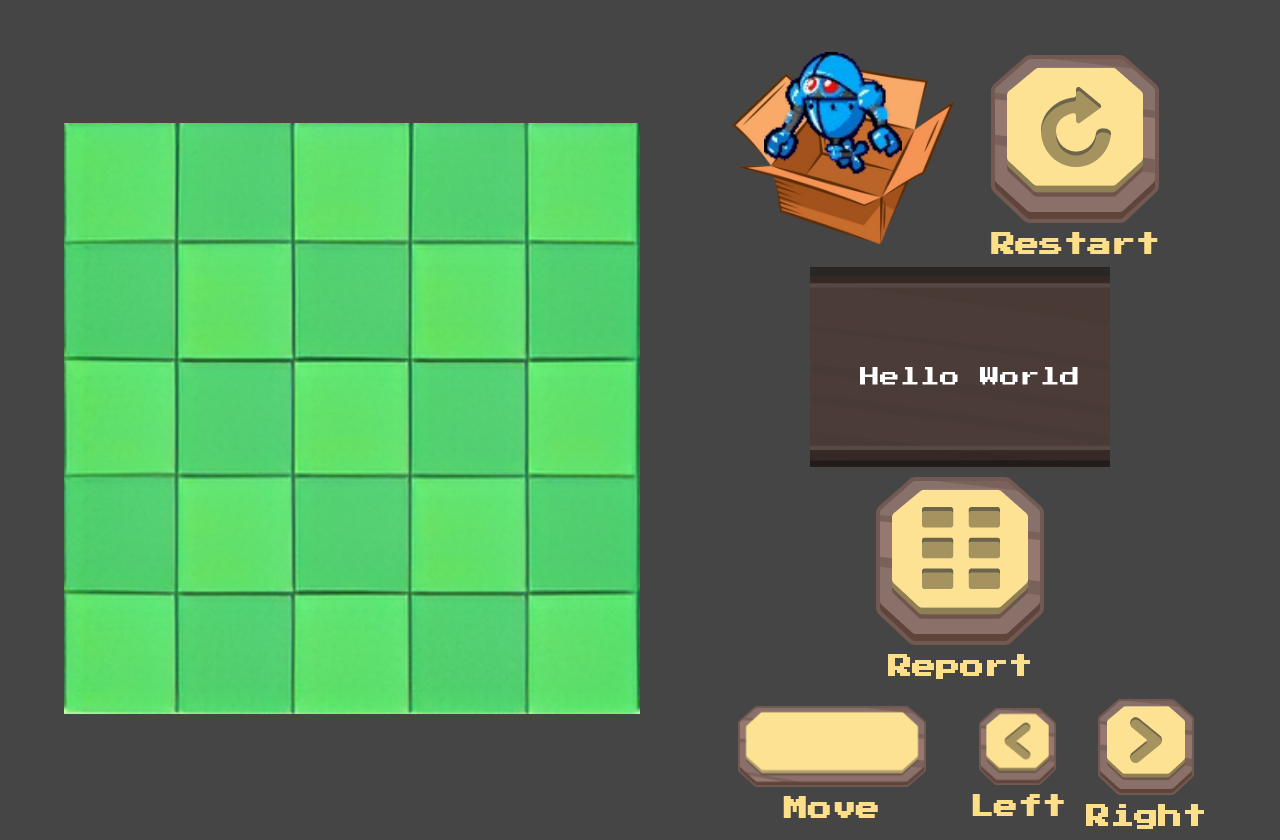
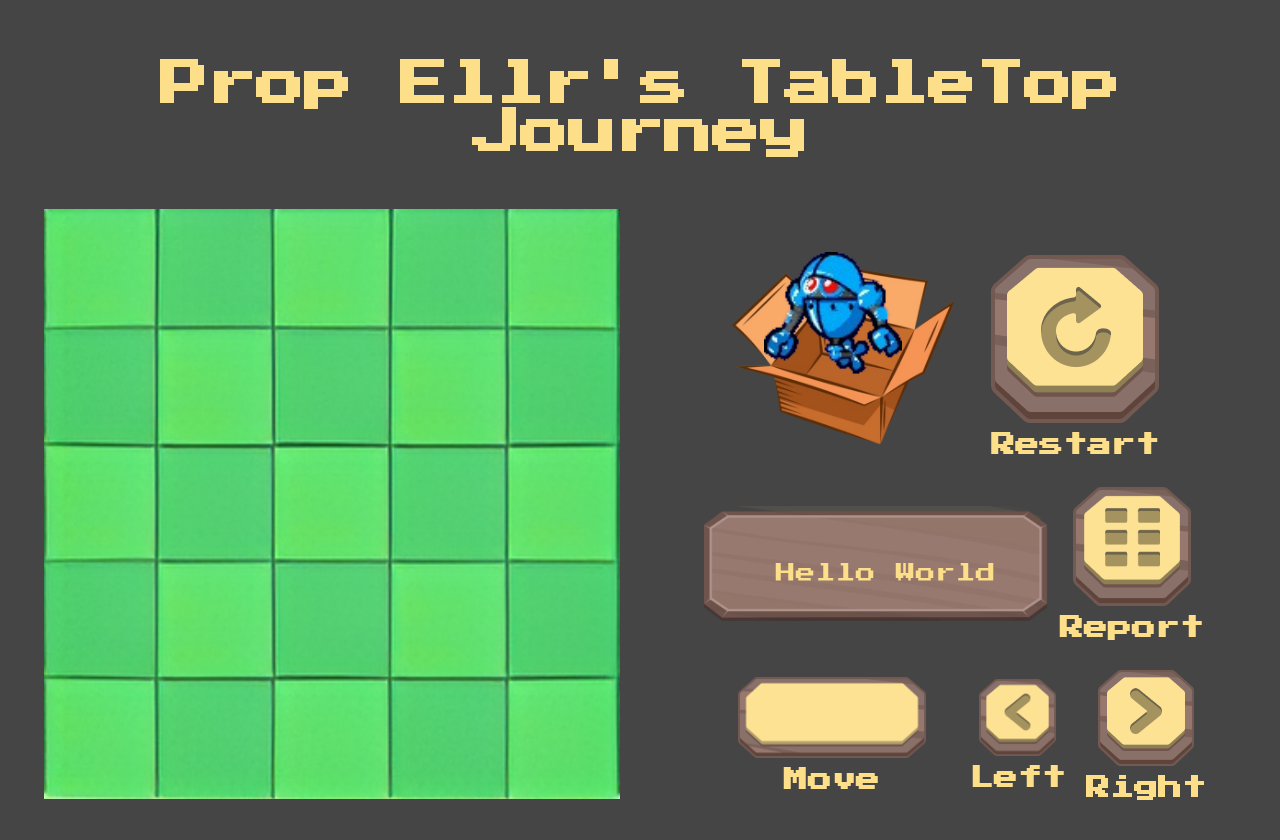
Before and after one commit to athom031/Prop_Ellrs_Tabletop, a React (Create React App) app in the folder prop-ellrs-tabletop/: page / in a window 1280 px wide. Built offline with nearby package versions, Linux system fonts and the light colour scheme.

Commit message:
final styling

```diff
--- a/prop-ellrs-tabletop/src/App.css
+++ b/prop-ellrs-tabletop/src/App.css
@@ -14,7 +14,9 @@ body {
 
 .app-title {
     text-align: center;
-    font-size: 1em;
+    font-size: 3em;
+    padding-top: 1em;
+    padding-bottom: 0px;
 }
 
 .app-content {
@@ -51,10 +53,14 @@ body {
     width: 40vw;
     display: flex;
     flex-direction: column;
+    justify-content: space-evenly;
     align-items: center;
+    height: 100%;
+    padding: 20px;
 }
 
-/* IDLE LOC & RESTART BUTTON  */
+/* PLAYER START */
+
 .player-start {
     display: flex;
     flex-direction: row;
@@ -91,24 +97,30 @@ body {
     align-items: center;
 }
 
-
-.player-controls {
-    display: flex;
-    flex-direction: row;
+.restart-button {
+    padding-top: 10%;
 }
 
+/* PLAYER STATUS  */
+
+.player-status {
+    display: flex;
+    width: 100%;
+    align-items: center;
+    justify-content: space-between;
+}
 
 .chat-container {
     position: relative;
-    width: 300px; /* Fixed width */
-    height: 200px; /* Fixed height */
-    overflow: hidden; /* Ensures no overflow of text outside the container */
+    width: 75%;
+    height: auto;
+    overflow: hidden;
 }
 
 .chat-container img {
     width: 100%;
     height: 100%;
-    object-fit: cover; /* Ensures the image covers the container without distortion */
+    object-fit: contain;
 }
 
 .overlay-text {
@@ -117,17 +129,22 @@ body {
     left: 0;
     width: 100%;
     height: 100%;
-    color: white;
     display: flex;
     align-items: center;
     justify-content: center;
-    font-size: 20px; /* Adjust font size as needed */
+    font-size: 1.25em;
     text-align: center;
-    padding: 10px; /* Padding to ensure text does not touch the edges */
-    background-color: rgba(0, 0, 0, 0.5); /* Optional: Adds a semi-transparent overlay */
+    padding: 10px;
 }
 
 
+.player-controls {
+    display: flex;
+    flex-direction: row;
+}
+
+
+/* REUSABLE BUTTON  */
 .reusable-button {
     display: flex;
     flex-direction: column;
@@ -149,7 +166,3 @@ body {
     margin: 10px 0 0 0;
     text-align: center;
 }
-
-.restart-button {
-    padding-top: 10%;
-}
```
